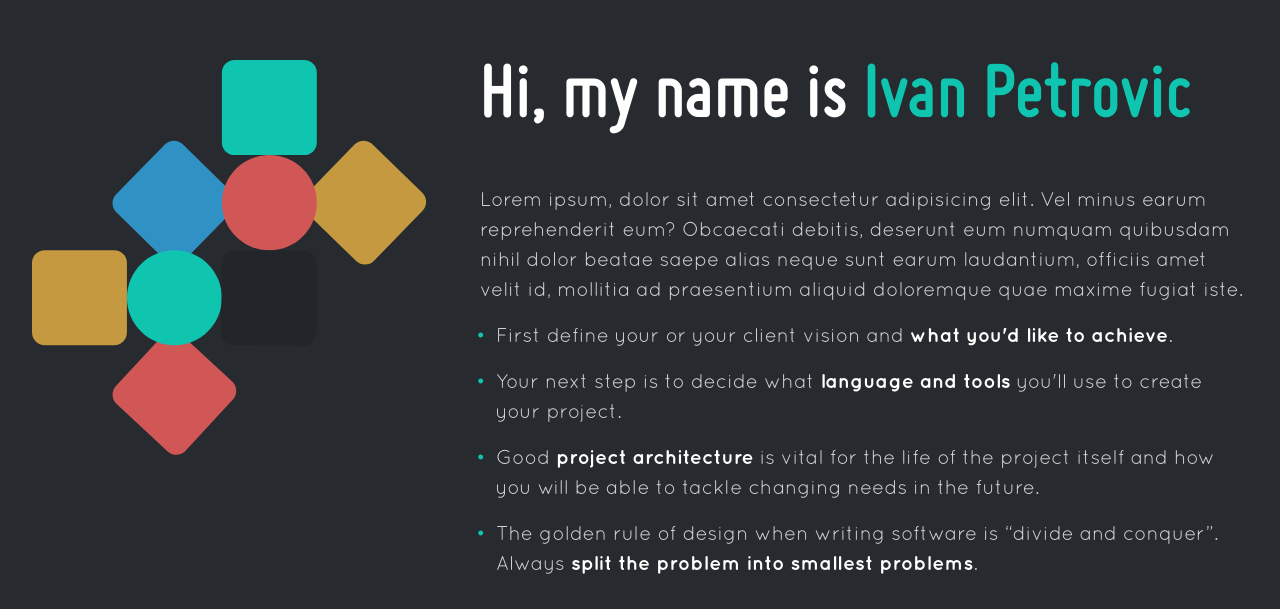
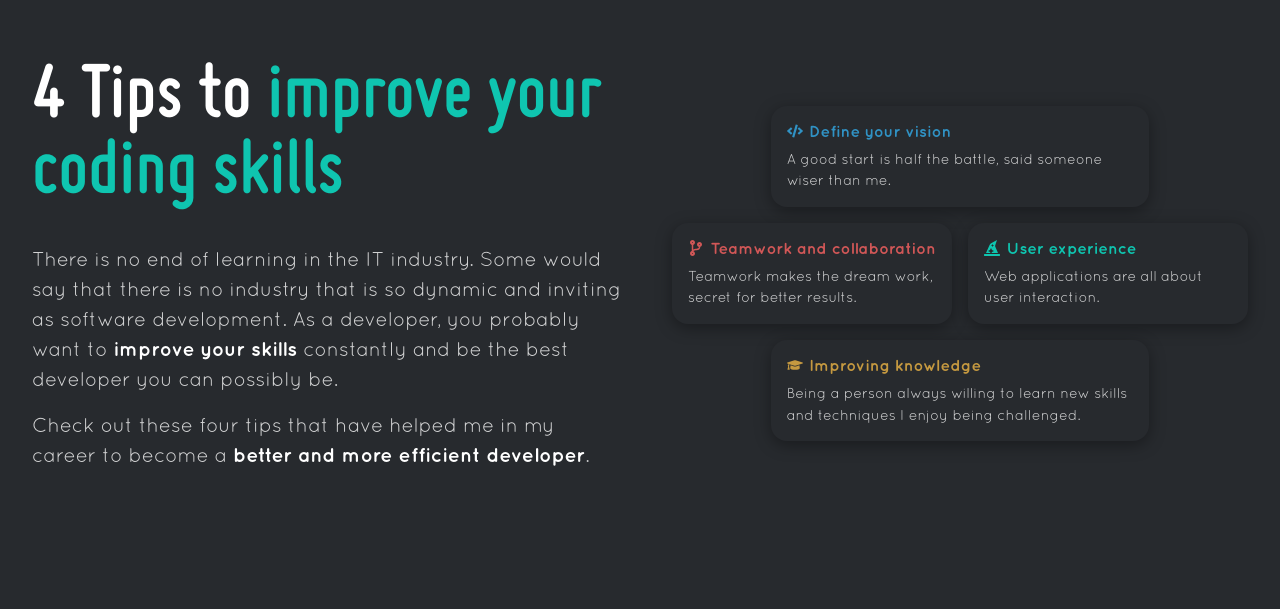
Before and after one commit to petradev79/next-portfolio, a Next.js app: page / in a window 1280 px wide. Shown: the part 911-1520 px from the top of the page. Built offline with nearby package versions, Linux system fonts and the light colour scheme.

Commit message:
Tips add title and cards

```diff
--- a/components/About/index.tsx
+++ /dev/null
@@ -1,49 +0,0 @@
-import Image from 'next/image';
-import testImg from '../../assets/shapes.svg';
-
-const About = () => {
-  return (
-    <section className='section'>
-      <div className='section-container'>
-        <div className='flex-section'>
-          <div className='img'>
-            <Image src={testImg} width={400} height={600} alt='Test' />
-          </div>
-          <div className='item'>
-            <h2>
-              Hi, my name is <span>Ivan Petrovic</span>
-            </h2>
-            <p>
-              Lorem ipsum, dolor sit amet consectetur adipisicing elit. Vel
-              minus earum reprehenderit eum? Obcaecati debitis, deserunt eum
-              numquam quibusdam nihil dolor beatae saepe alias neque sunt earum
-              laudantium, officiis amet velit id, mollitia ad praesentium
-              aliquid doloremque quae maxime fugiat iste.
-            </p>
-            <ul>
-              <li>
-                First define your or your client vision and{' '}
-                <span>what you'd like to achieve</span>.
-              </li>
-              <li>
-                Your next step is to decide what <span>language and tools</span>{' '}
-                you'll use to create your project.
-              </li>
-              <li>
-                Good <span>project architecture</span> is vital for the life of
-                the project itself and how you will be able to tackle changing
-                needs in the future.
-              </li>
-              <li>
-                The golden rule of design when writing software is “divide and
-                conquer”. Always{' '}
-                <span>split the problem into smallest problems</span>.
-              </li>
-            </ul>
-          </div>
-        </div>
-      </div>
-    </section>
-  );
-};
-export default About;
--- /dev/null
+++ b/components/Tips/Cards.tsx
@@ -0,0 +1,47 @@
+import styles from '../../styles/Tips.module.css';
+import {
+  FaCode,
+  FaCodeBranch,
+  FaHatWizard,
+  FaGraduationCap,
+} from 'react-icons/fa';
+
+const Cards = () => {
+  return (
+    <div className={styles['grid-cards']}>
+      <div className={styles['flex-card']}>
+        <h4>
+          <FaCode />
+          Define your vision
+        </h4>
+        <p>A good start is half the battle, said someone wiser than me.</p>
+      </div>
+      <div className={styles['flex-card']}>
+        <h4>
+          <FaCodeBranch />
+          Teamwork and collaboration
+        </h4>
+        <p>Teamwork makes the dream work, secret for better results.</p>
+      </div>
+      <div className={styles['flex-card']}>
+        <h4>
+          <FaHatWizard />
+          User experience
+        </h4>
+        <p>Web applications are all about user interaction.</p>
+      </div>
+      <div className={styles['flex-card']}>
+        <h4>
+          <FaGraduationCap />
+          Improving knowledge
+        </h4>
+        <p>
+          Being a person always willing to learn new skills and techniques I
+          enjoy being challenged.
+        </p>
+      </div>
+    </div>
+  );
+};
+
+export default Cards;
--- /dev/null
+++ b/components/Tips/Title.tsx
@@ -0,0 +1,24 @@
+import styles from '../../styles/Tips.module.css';
+
+const Title = () => {
+  return (
+    <div className={styles.title}>
+      <h2>
+        4 Tips to <span>improve your coding skills</span>
+      </h2>
+      <p>
+        There is no end of learning in the IT industry. Some would say that
+        there is no industry that is so dynamic and inviting as software
+        development. As a developer, you probably want to{' '}
+        <span>improve your skills</span> constantly and be the best developer
+        you can possibly be.
+      </p>
+      <p>
+        Check out these four tips that have helped me in my career to become a{' '}
+        <span>better and more efficient developer</span>.
+      </p>
+    </div>
+  );
+};
+
+export default Title;
--- a/components/Tips/index.tsx
+++ b/components/Tips/index.tsx
@@ -1,8 +1,16 @@
 import styles from '../../styles/Tips.module.css';
+import Cards from './Cards';
+import Title from './Title';
 
 const Tips = () => {
   return (
     <section className={styles['tips']}>
+      <div className={styles['intro-container']}>
+        <div className={styles['flex-intro']}>
+          <Title />
+          <Cards />
+        </div>
+      </div>
       <div className={styles['tips-container']}>
         <div className={styles['grid-tips']}>
           <div className={styles.tip}>
--- a/pages/index.tsx
+++ b/pages/index.tsx
@@ -1,6 +1,5 @@
 import Introduction from '../components/Introduction';
 import Tips from '../components/Tips';
-import About from '../components/About';
 
 const Home = () => {
   return (
@@ -17,7 +16,6 @@ const Home = () => {
           ". I'm a software developer (and occasionally designer) specializing in building frontend user experiences.",
         ]}
       />
-      <About />
       <Tips />
     </>
   );
--- a/styles/Introduction.module.css
+++ b/styles/Introduction.module.css
@@ -84,7 +84,7 @@
   padding: 1em;
   align-items: flex-start;
   flex-direction: column;
-  --gap-space: 0.5rem;
+  --flex-gap-space: 0.5rem;
   background: rgb(var(--color-dark-two));
   border-radius: 1em;
   box-shadow: 0 0.25em 1em rgba(var(--color-black), 0.35);
--- a/styles/Tips.module.css
+++ b/styles/Tips.module.css
@@ -1,6 +1,21 @@
 .tips {
   padding: 8rem 0;
-  background-color: rgb(var(--color-dark-two));
+  background: rgb(var(--color-dark-two));
+}
+
+.intro-container {
+  max-width: calc(80rem + var(--container-padding-inline));
+}
+
+.flex-intro {
+  margin-bottom: 8rem;
+  align-items: center;
+  justify-content: space-between;
+  --flex-gap-space: 3rem;
+}
+
+.title {
+  flex: 1;
 }
 
 .tips-container {
@@ -8,17 +23,23 @@
 }
 
 .grid-tips {
-  --gap-space: 5rem;
+  --grid-gap-space: 5rem;
 }
 
+.title h2,
 .tip h3 {
   margin-bottom: 2rem;
+}
+
+.title h2 span {
+  color: rgb(var(--color-primary));
 }
 
 .tip h3 span {
   color: rgb(var(--color-accent));
 }
 
+.title p,
 .tip p {
   margin-bottom: 1rem;
 }
@@ -34,6 +55,7 @@
   color: rgb(var(--color-white), 0.8);
 }
 
+.title p span,
 .tip p span,
 .tip ul li span {
   font-weight: 700;
@@ -42,8 +64,68 @@
 
 .tip ul li::before {
   content: '•';
-  color: rgb(var(--color-success));
   display: inline-block;
   width: 1em;
   margin-left: -1em;
+  color: rgb(var(--color-success));
 }
+
+/* CARDS  */
+.grid-cards {
+  width: min(100%, 36em);
+  grid-template-columns: repeat(6, 1fr);
+  grid-template-areas:
+    '. card_1 card_1 card_1 card_1 .'
+    'card_2 card_2 card_2 card_3 card_3 card_3'
+    '. card_4 card_4 card_4 card_4 .';
+}
+
+.flex-card {
+  padding: 1em;
+  align-items: flex-start;
+  flex-direction: column;
+  --flex-gap-space: 0.5rem;
+  background: rgb(var(--color-dark-two));
+
+  border-radius: 1em;
+  box-shadow: 0 0.25em 1em rgba(var(--color-black), 0.35);
+}
+
+.flex-card h4 {
+  display: flex;
+  align-items: center;
+  gap: 0.4rem;
+}
+
+.flex-card p {
+  font-size: 0.9rem;
+}
+
+.flex-card:nth-child(1) {
+  grid-area: card_1;
+}
+.flex-card:nth-child(2) {
+  grid-area: card_2;
+}
+.flex-card:nth-child(3) {
+  grid-area: card_3;
+}
+.flex-card:nth-child(4) {
+  grid-area: card_4;
+}
+
+.flex-card:nth-child(1) h4 {
+  color: rgb(var(--color-success));
+}
+
+.flex-card:nth-child(2) h4 {
+  color: rgb(var(--color-warning));
+}
+
+.flex-card:nth-child(3) h4 {
+  color: rgb(var(--color-primary));
+}
+
+.flex-card:nth-child(4) h4 {
+  color: rgb(var(--color-accent));
+}
--- a/styles/globals.css
+++ b/styles/globals.css
@@ -107,12 +107,12 @@ p {
 /* LAYOUT  */
 [class*='grid-'] {
   display: grid;
-  gap: var(--gap-space, 1rem);
+  gap: var(--grid-gap-space, 1rem);
 }
 
 [class*='flex-'] {
   display: flex;
-  gap: var(--gap-space, 1rem);
+  gap: var(--flex-gap-space, 1rem);
 }
 
 [class*='-container'] {
@@ -136,66 +136,3 @@ p {
 } */
 
 /********************************/
-.section {
-  padding: 8rem 0;
-  background-color: rgb(var(--color-dark-two));
-}
-
-.section-container {
-  max-width: calc(80rem + var(--container-padding-inline));
-}
-
-.flex-section {
-  --gap-space: 3rem;
-  /* flex-direction: column; */
-}
-.item {
-  flex: 1;
-}
-
-.item h2 {
-  margin-bottom: 3rem;
-}
-
-.item h2 span {
-  color: rgb(var(--color-primary));
-  /* transition: color 0.2s ease-in; */
-}
-
-/* .item h2 span:hover {
-  color: rgb(var(--color-accent));
-} */
-
-.item p {
-  margin-bottom: 1rem;
-}
-
-.item ul {
-  margin-left: 1em;
-}
-
-.item ul li {
-  margin-bottom: 1rem;
-  font-size: 1.25rem;
-  line-height: 1.5;
-  color: rgb(var(--color-white), 0.8);
-}
-
-.item p span,
-.item ul li span {
-  font-weight: 700;
-  color: rgb(var(--color-white));
-}
-
-.item ul li::before {
-  content: '•';
-  color: rgb(var(--color-primary));
-  display: inline-block;
-  width: 1em;
-  margin-left: -1em;
-}
-
-.img {
-  border-radius: 0.5rem;
-  overflow: hidden;
-}
--- a/types/index.ts
+++ b/types/index.ts
@@ -2,3 +2,8 @@ export interface TitleProps {
   main: (string | JSX.Element)[];
   description: (string | JSX.Element)[];
 }
+
+export interface TipProps {
+  title: (string | JSX.Element)[];
+  description: (string | JSX.Element)[][];
+}
```
